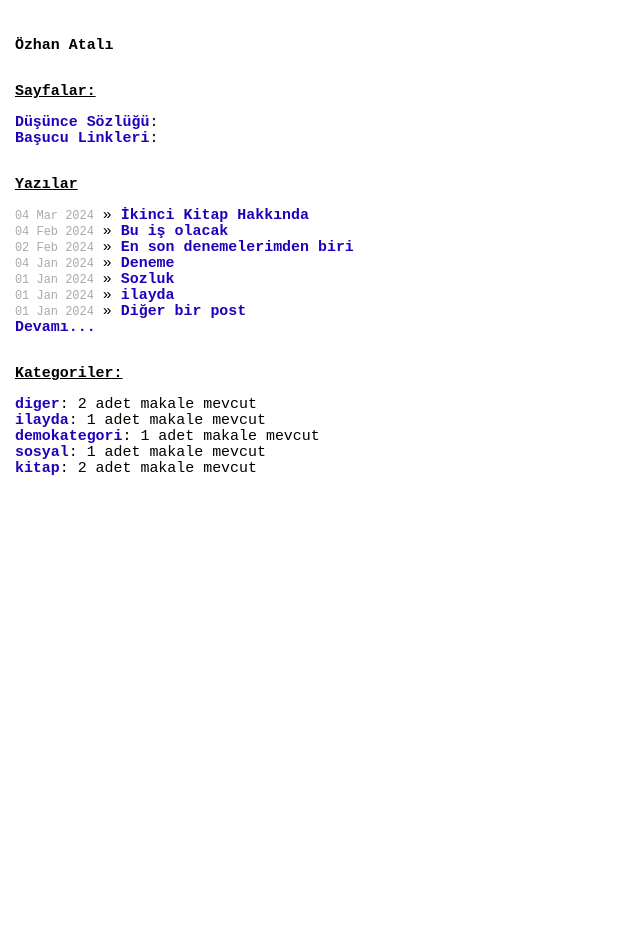
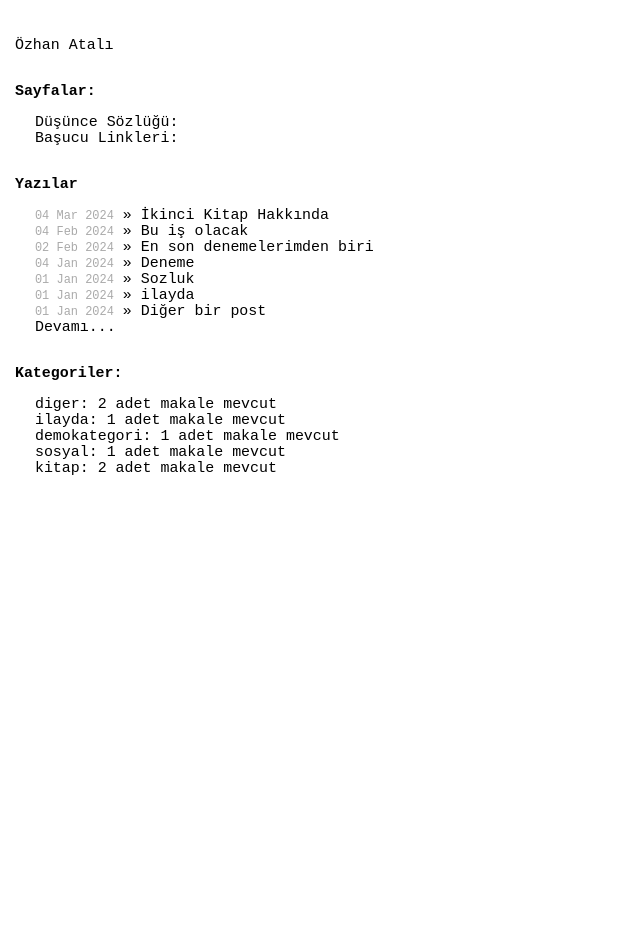
Before and after one commit to ozhanatali/ozhanatali.github.io, a Jekyll site: the page built from index.html, in a window 1280 px wide. Shown: the whole page, without its empty margins (0-640 px from the left). Built offline with Jekyll 4.4.1, drawn with Linux system fonts in a browser that asks for light colours.

Commit message:
Update screen.css

```diff
--- a/css/screen.css
+++ b/css/screen.css
@@ -28,7 +28,7 @@ h1, h2, h3, h4, h5, h6 {
 h1 {
   margin-bottom: 1em;
   margin-top: 2em;
-  text-decoration: underline;
+  text-decoration: none;
 }
 
 p {
@@ -36,18 +36,17 @@ p {
 }
 
 a {
-  color: #20b;
+  color: black;
   text-decoration:none;
-  font-weight: bold;
 }
 
 a:hover {
-  color: #20b;
-  text-decoration:underline;
+  color: black;
+  text-decoration:none;
 }
 
 a:visited {
-  color: #20b;
+  color: black;
 }
 
 table {
@@ -79,6 +78,7 @@ tr:hover {
 ul.posts {
   list-style-type: none;
   margin-bottom: 0em;
+  margin-left: 20px;
 }
 
   ul.posts li {
@@ -116,7 +116,7 @@ ul.posts {
 
   .site .title a:hover {
     color: black;
-    text-decoration: underline;
+    text-decoration: none;
   }
 
   .site .title a.extra {
```
